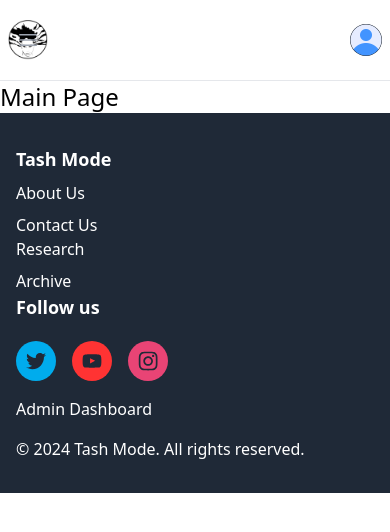
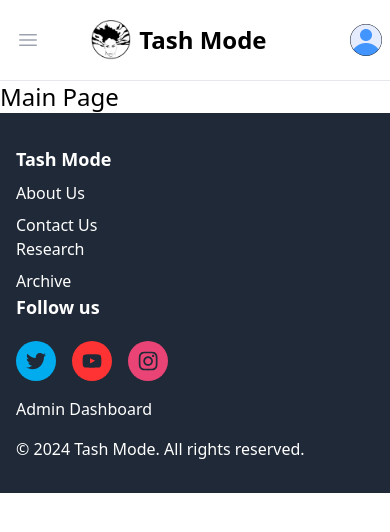
Before and after one commit to dataMichelle/tash-mode-next, a Next.js app: page / in a window 390 px wide. Shown: the top 532 px of the page. Built offline with nearby package versions, Linux system fonts and the light colour scheme.

Commit message:
centered logo and text in navbar for mobile view

```diff
--- a/components/Navbar.jsx
+++ b/components/Navbar.jsx
@@ -45,11 +45,11 @@ const Navbar = () => {
             </button>
           </div>
 
-          {/* Logo */}
-          <div className="flex items-center">
-            <Link className="flex flex-shrink-0 items-center" href="/">
+          {/* Centered Logo */}
+          <div className="flex-1 flex justify-center md:justify-start">
+            <Link className="flex items-center" href="/">
               <Image className="h-10 w-auto" src={logo} alt="Tash Mode Logo" />
-              <span className="hidden md:block text-black text-2xl font-bold ml-2">
+              <span className="text-black text-2xl font-bold ml-2">
                 Tash Mode
               </span>
             </Link>
@@ -89,7 +89,7 @@ const Navbar = () => {
             </Link>
           </div>
 
-          {/* Right side menu (Logged Out */}
+          {/* Right side menu (Logged Out or Logged In) */}
           <div className="flex items-center space-x-4">
             {!isLoggedIn && (
               <button className="hidden md:flex items-center text-white bg-gray-700 hover:bg-gray-900 rounded-md px-3 py-2">
@@ -178,6 +178,8 @@ const Navbar = () => {
             >
               Shop by Culture
             </Link>
+
+            {/* Login Button (if not logged in) */}
             {!isLoggedIn && (
               <button className="flex items-center text-white bg-gray-700 hover:bg-gray-900 rounded-md px-3 py-2">
                 <FaGoogle className="mr-2" />
```
